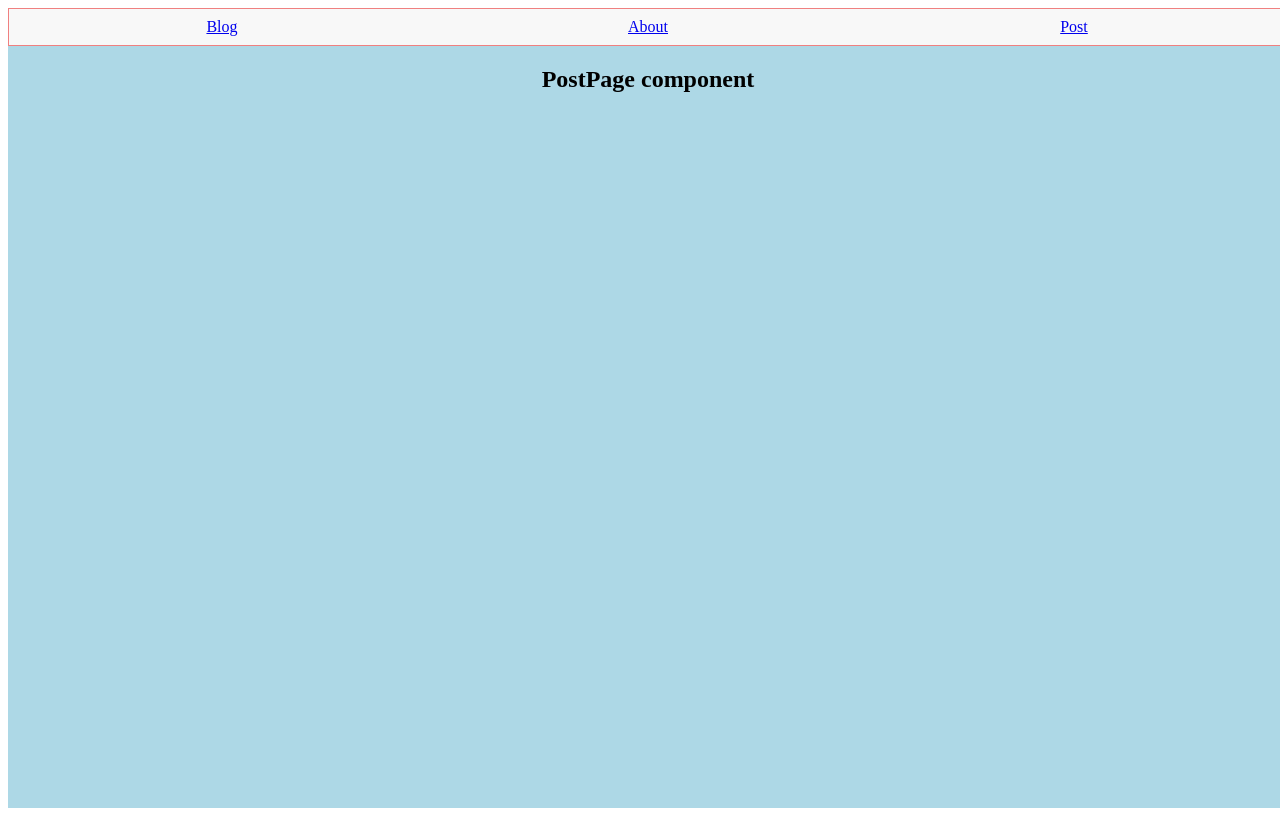
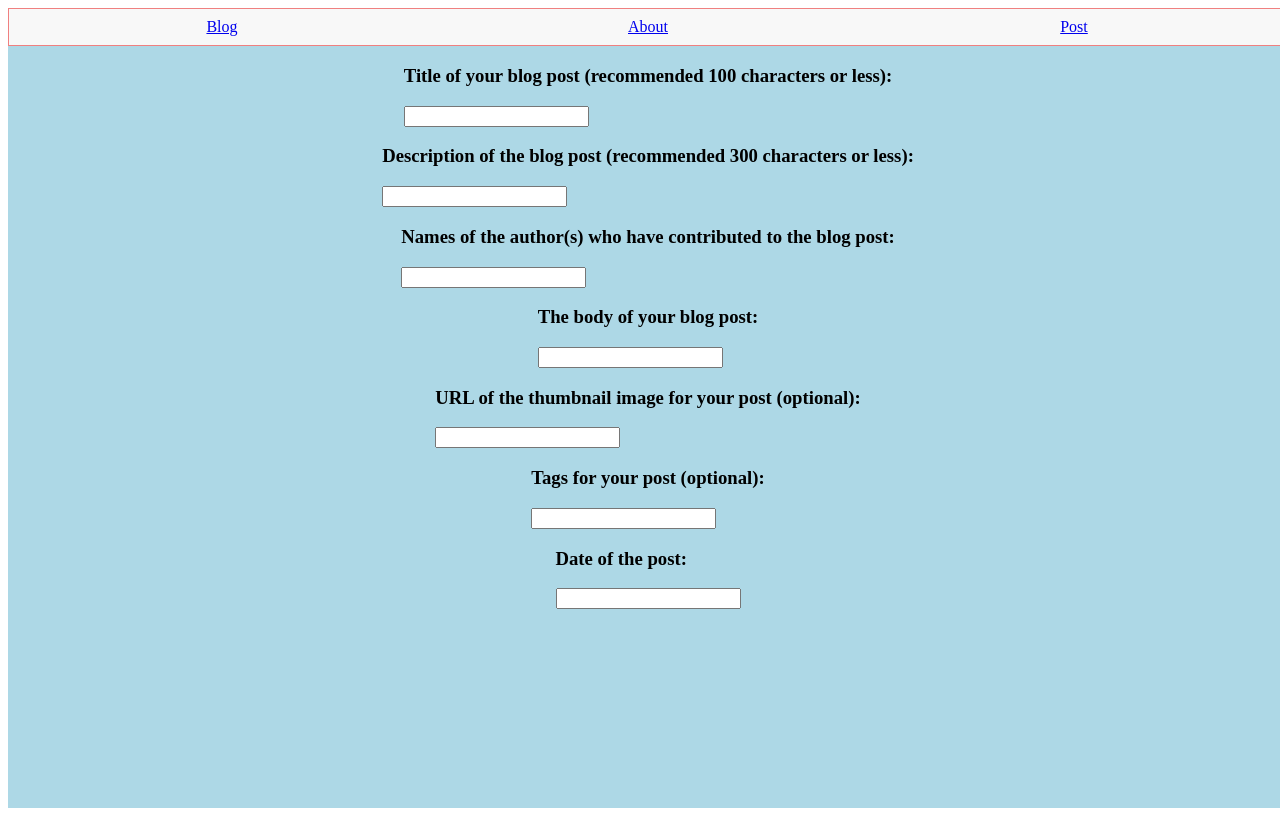
Before and after one commit to cody-m-jenkins/vschool-group-project, a React (Create React App) app in the folder client/: page /postpage in a window 1280 px wide. Built offline with nearby package versions, Linux system fonts and the light colour scheme.

Commit message:
made basic inputs for postpage

```diff
--- a/client/src/components/PostPage.js
+++ b/client/src/components/PostPage.js
@@ -4,7 +4,34 @@ import '../css/post-page.css'
 const PostPage = () => {
     return (
         <div className='post-page-container'>
-            <h2>PostPage component</h2>
+            <div className='post-page-container-title'>
+                <h3>Title of your blog post (recommended 100 characters or less): </h3>
+                <input required type='string' name='blogTitle'/>
+            </div>
+            <div className='post-page-container-description'>
+                <h3>Description of the blog post (recommended 300 characters or less): </h3>
+                <input required type='string' name='blogDescription'/>
+            </div>
+            <div className='post-page-container-author'>
+                <h3>Names of the author(s) who have contributed to the blog post:</h3>
+                <input required type='string' name='blogAuthor'/>
+            </div>
+            <div className='post-page-container-body'>
+                <h3>The body of your blog post:</h3>
+                <input required type='string' name='blogBody'/>
+            </div>
+            <div className='post-page-container-blogImgUrl'>
+                <h3>URL of the thumbnail image for your post (optional):</h3>
+                <input type='string' name='blogImgUrl'/>
+            </div>
+            <div className='post-page-container-blogTags'>
+                <h3>Tags for your post (optional):</h3>
+                <input type='string' name='blogTags'/>
+            </div>
+            <div className='post-page-container-blogDate'>
+                <h3>Date of the post:</h3>
+                <input type='string' name='blogDate'/>
+            </div>
         </div>
     )
 }
```
